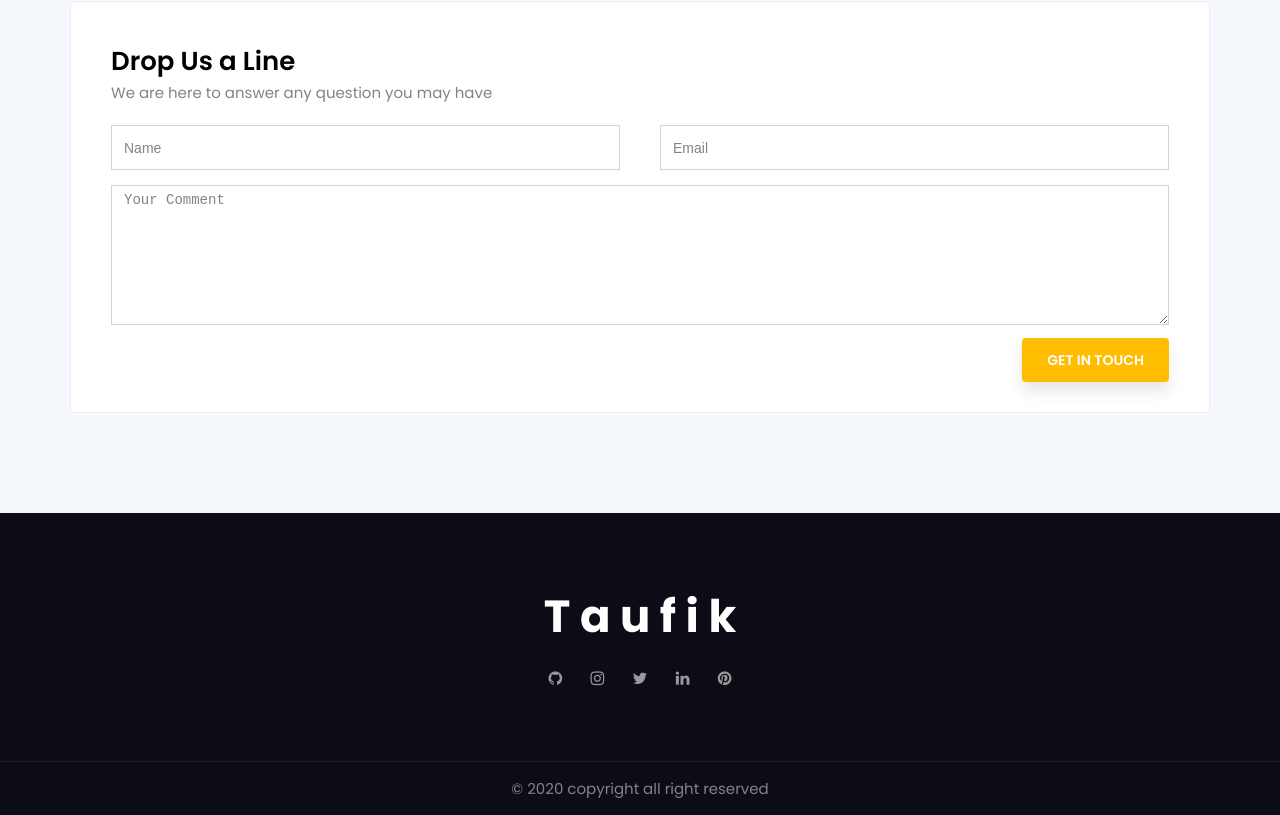
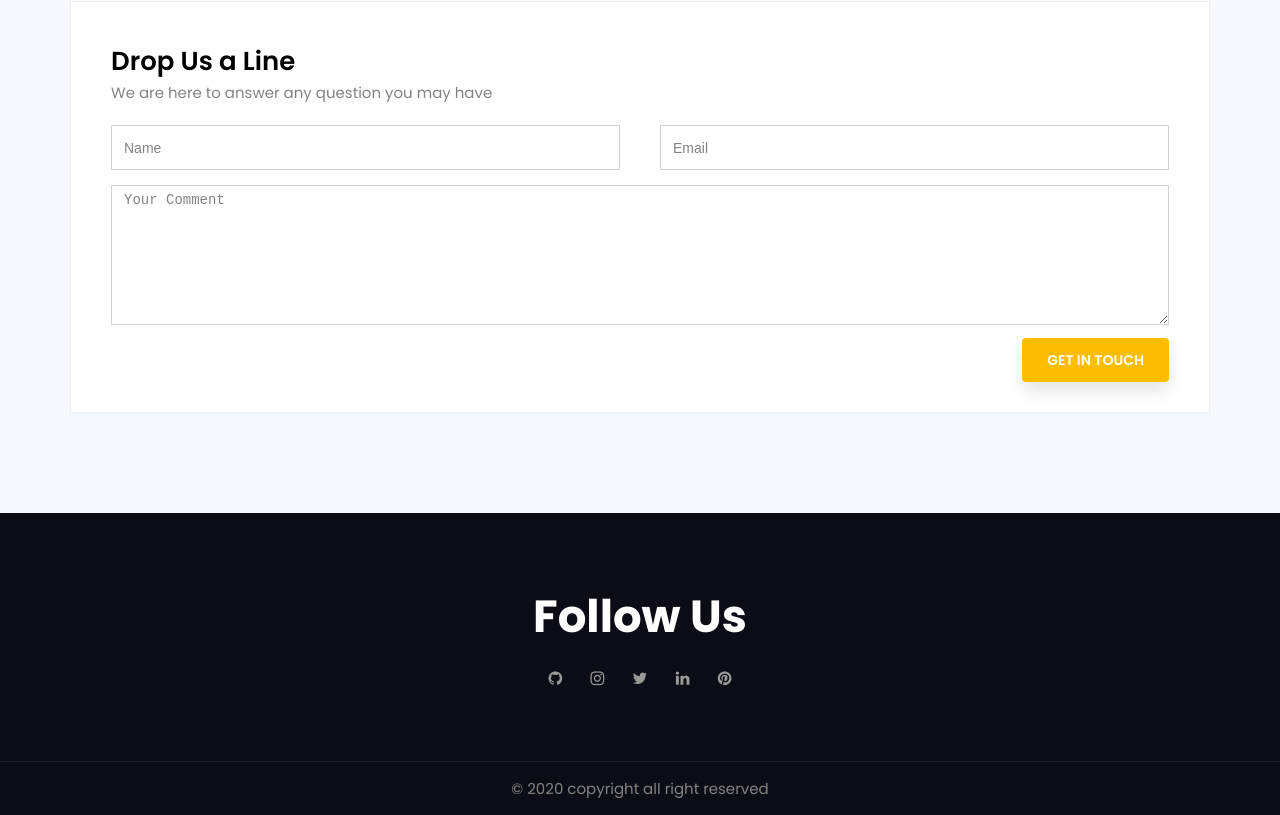
Before and after one commit to fikibrahim/personalbiodata, a plain HTML site: page index.html in a window 1280 px wide. Shown: the part 6420-7235 px from the top of the page. Drawn offline with Linux system fonts and the light colour scheme.

Commit message:
update footer taufik

```diff
--- a/index.html
+++ b/index.html
@@ -627,7 +627,7 @@
         <div class="container">
             <div class="row">
                 <div class="logo">
-                    T a u f i k
+                    Follow Us
                 </div>
             </div>
             <div class="social">
```
